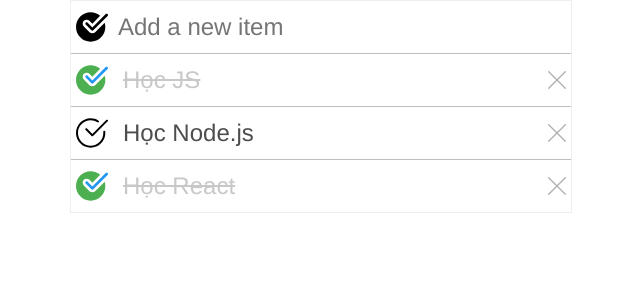
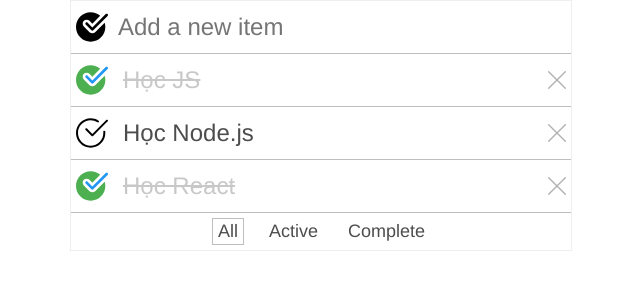
Before and after one commit to thinhtpt2000/ReactJS-Todo-List, a React (Create React App) app: page / in a window 1280 px wide. Shown: the top 300 px of the page, without its empty margins (319-959 px from the left). Built offline with nearby package versions, Linux system fonts and the light colour scheme.

Commit message:
add chage current state func

```diff
--- a/src/App.js
+++ b/src/App.js
@@ -1,6 +1,7 @@
-import React, { useState } from "react";
+import React, { useState, useEffect } from "react";
 import "./App.css";
 import TodoItem from "./components/TodoItem";
+import Footer from "./components/Footer";
 import tick from "./img/tick.svg";
 
 const App = () => {
@@ -13,6 +14,25 @@
   const [newItem, setNewItem] = useState("");
 
   const [allStatus, setAllStatus] = useState(true);
+
+  const [currentState, setCurrentState] = useState("All");
+
+  const [currentItems, setCurrentItems] = useState(todoItems);
+
+  useEffect(() => {
+    // Change current item list
+    switch (currentState) {
+      case "Active":
+        setCurrentItems(todoItems.filter((item) => !item.isComplete));
+        break;
+      case "Complete":
+        setCurrentItems(todoItems.filter((item) => item.isComplete));
+        break;
+      default:
+        setCurrentItems(todoItems);
+        break;
+    }
+  }, [currentState, todoItems]);
 
   const onCheckClick = (item) => {
     return (event) => {
@@ -61,12 +81,26 @@
   };
 
   const onCheckAllClick = () => {
+    // switch (currentState) {
+    //   case "Active":
+    //     setAllStatus(true);
+    //     break;
+    //   case "Complete":
+    //     setAllStatus(false);
+    //     break;
+    //   default:
+    //     setAllStatus(!allStatus);
+    // }
     setAllStatus(!allStatus);
     setTodoItems(
       todoItems.map((item) => {
         return { ...item, isComplete: allStatus };
       })
     );
+  };
+
+  const onStateClick = (newState) => {
+    setCurrentState(newState);
   };
 
   return (
@@ -81,8 +115,8 @@
           onKeyUp={onInputKeyUp}
         />
       </div>
-      {todoItems.length > 0 &&
-        todoItems.map((item, index) => (
+      {currentItems.length > 0 &&
+        currentItems.map((item, index) => (
           <TodoItem
             key={index}
             item={item}
@@ -90,7 +124,10 @@
             onRemoveClick={onRemoveClick(item)}
           />
         ))}
-      {todoItems.length === 0 && <p className="EmptyMessage">Nothing here !</p>}
+      {currentItems.length === 0 && (
+        <p className="EmptyMessage">Nothing here !</p>
+      )}
+      <Footer currentState={currentState} onStateClick={onStateClick} />
     </div>
   );
 };
--- /dev/null
+++ b/src/components/Footer.css
@@ -0,0 +1,15 @@
+.Footer {
+    display: flex;
+    align-items: center;
+    justify-content: center;
+}
+
+.FooterItem {
+    margin: 5px 10px;
+    font-size: 18px;
+    padding: 2px 5px;
+}
+
+.FooterItem.active {
+    border: 1px solid #bebebe;
+}
--- /dev/null
+++ b/src/components/Footer.js
@@ -0,0 +1,38 @@
+import React from "react";
+import classNames from "classnames";
+import "./Footer.css";
+
+const Footer = (props) => {
+  const { currentState, onStateClick } = props;
+
+  return (
+    <div className="Footer">
+      <div
+        className={classNames("FooterItem", {
+          active: currentState === "All",
+        })}
+        onClick={() => onStateClick("All")}
+      >
+        All
+      </div>
+      <div
+        className={classNames("FooterItem", {
+          active: currentState === "Active",
+        })}
+        onClick={() => onStateClick("Active")}
+      >
+        Active
+      </div>
+      <div
+        className={classNames("FooterItem", {
+          active: currentState === "Complete",
+        })}
+        onClick={() => onStateClick("Complete")}
+      >
+        Complete
+      </div>
+    </div>
+  );
+};
+
+export default Footer;
```
